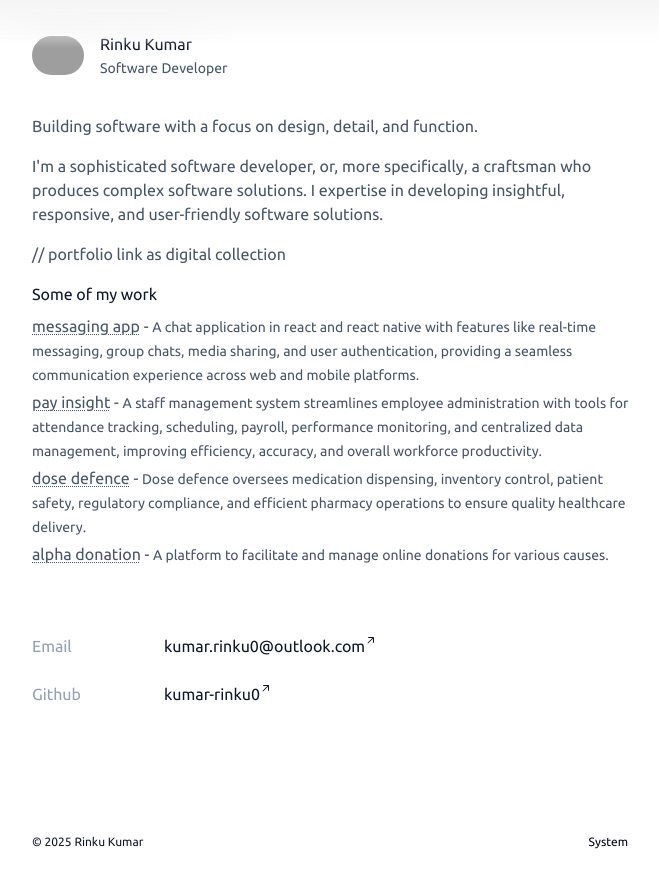
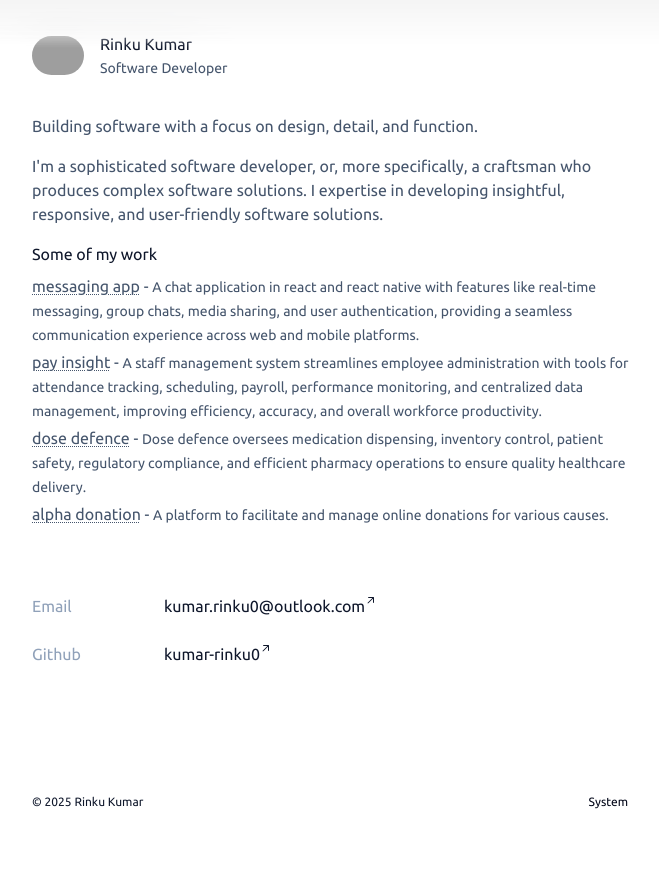
Before and after one commit to kumar-rinku0/next-portfolio, a Next.js app: page / in a window 1280 px wide. Shown: the top 888 px of the page, without its empty margins (304-963 px from the left). After the commit the page ends 858 px from the top, so only its background shows below. Built offline with nearby package versions, Linux system fonts and the light colour scheme; grey boxes are pictures that could not be loaded.

Commit message:
commented comment that wasn't got commented last time

```diff
--- a/app/page.tsx
+++ b/app/page.tsx
@@ -48,7 +48,7 @@ export default function Home() {
               developing insightful, responsive, and user-friendly software
               solutions.
             </p>
-            // portfolio link as digital collection
+            {/* portfolio link as digital collection */}
             {/* <p>
               Explore my&nbsp;
               <a
```
